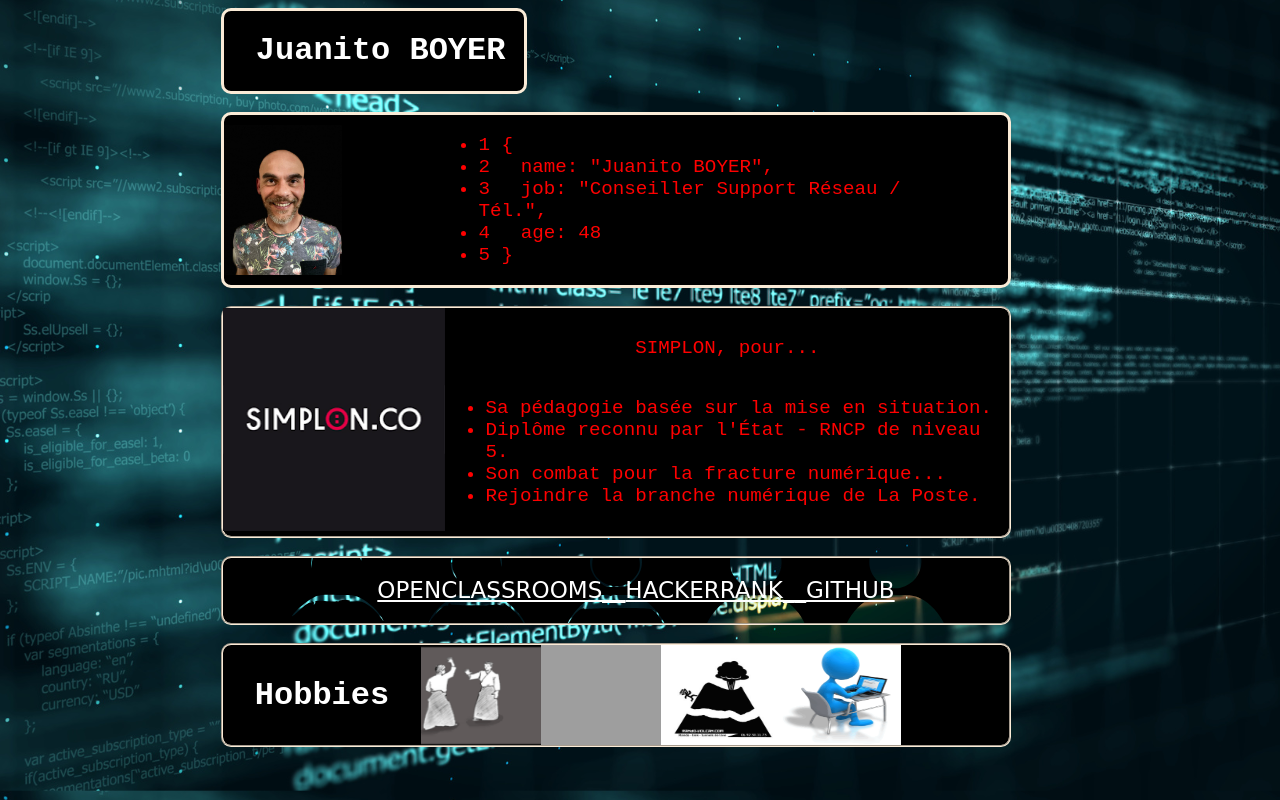
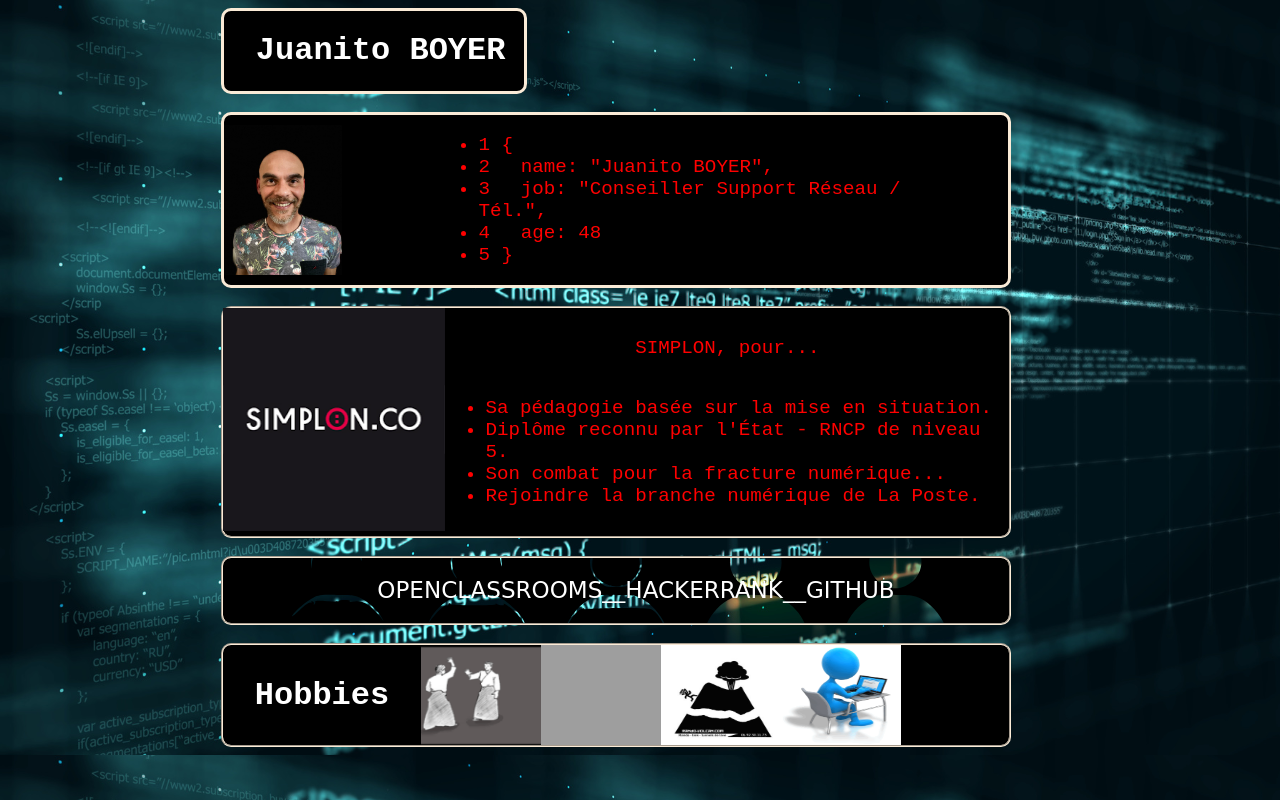
Before and after one commit to juanito974/carte-de-visite, a plain HTML site: page index.html in a window 1280 px wide. Drawn offline with Linux system fonts and the light colour scheme; grey boxes are pictures that could not be loaded.

Commit message:
Modif CSS:  des balises liens:  text-decoration:none;

```diff
--- a/index.html
+++ b/index.html
@@ -15,12 +15,14 @@
     Ou encore:   https://graphiste.com/blog/30-animations-de-texte-pour-surprendre-vos-visiteurs
 -->
         <div class="monNom">
-            <h1>&emsp;Juanito BOYER</h1> <!-- "lecture" du texte à droite quand Moseover sur photo ...-->
+            <h1>&emsp;Juanito BOYER</h1>
+            <!-- Idees: "lecture" du texte à droite quand Moseover sur photo ...-->
             <!-- mettre le logo SImplon à la place des "o" de mon nom -->
         </div>
         <br />
 
         <div class="profile">
+            <!--  idees:   CV en ligne  (cahier des charge:  ...ils veulent cprendre notre parcours)-->
 
             <img src="media/photo_mini.jpg" height="150" width="150" alt="Photo Juan BOYER" />
 
--- a/style.css
+++ b/style.css
@@ -5,6 +5,11 @@
 body {
     background-color:black;   /* choix couleurs https://www.w3.org/wiki/CSS/Properties/color/keywords   */
     background: center/110% url(media/bkpground.body.html.jpg);
+    /*  no repeat ?   OK ... */
+    background-size: cover;
+    -webkit-background-size: cover;
+    -moz-background-size: cover;
+    -o-background-size: cover;
 
     display: flex;  /*  ... pour pouvoir utiliser les règles de flex => responsive  */
     flex-direction: column;
@@ -114,6 +119,7 @@
         font-family: cursive;
         font-size:larger;
         color:white;
+        text-decoration: none;
 
       }
     /*a:hover {                 règle pour les liens hypertxt:  transfort° apparence
```
Also changed, not shown: 1 other file.
